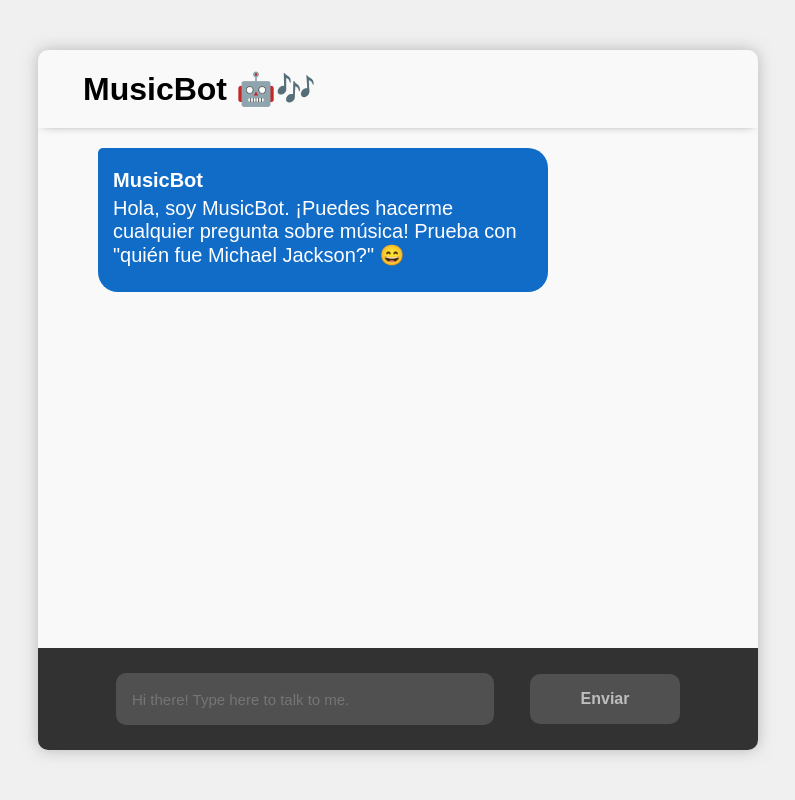
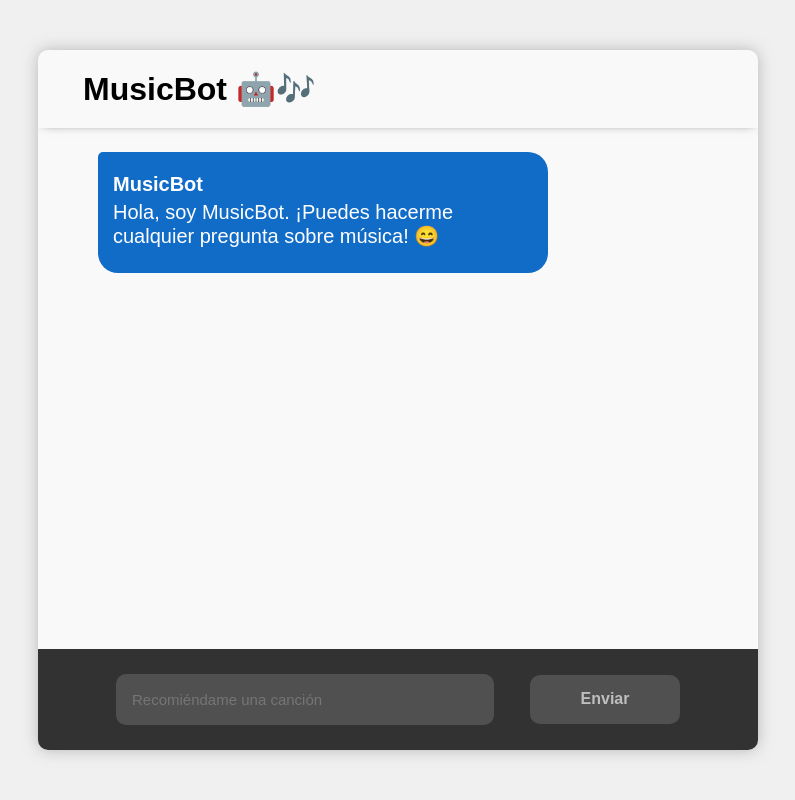
Before and after one commit to DDR4-RAM/musicChatBot, a Django app: page / in a window 1280 px wide. Shown: the whole page, without its empty margins (242-1037 px from the left). Run offline with Django 4.2, Linux system fonts and the light colour scheme; some libraries are stand-ins or nearby versions.

Commit message:
Corrección de bug encontrado

```diff
--- a/bot/static/bot/style.css
+++ b/bot/static/bot/style.css
@@ -48,7 +48,7 @@ div.chatbot-title {
 }
 
 form {
-  height: 100%;
+  height: calc(100% - 92.4px);
   width: 100%;
   display: grid;
   grid-template-rows: 5fr 1fr;
--- a/bot/views.py
+++ b/bot/views.py
@@ -167,7 +167,7 @@ def send_message(request):
         print('[I] GET')
         template = loader.get_template('index.html')
         conversation = {
-            '1': 'Hola, soy MusicBot. ¡Puedes hacerme cualquier pregunta sobre música! Prueba con "quién fue Michael Jackson?" 😄',
+            '1': 'Hola, soy MusicBot. ¡Puedes hacerme cualquier pregunta sobre música! 😄',
         }
         messages = {
             'length': 1,
--- a/templates/index.html
+++ b/templates/index.html
@@ -33,7 +33,7 @@
         </div>
         {% csrf_token %}
         <div id="chatinput">
-            <input type="text" name="user_text" id="chatbox" size="50" placeholder="Hi there! Type here to talk to me.">
+            <input type="text" name="user_text" id="chatbox" size="50" placeholder="Recomiéndame una canción">
             <input id="submit-button" type="submit" value="Enviar">
         </div>
     </form>
```
Also changed, not shown: export.yml (+1 -1 lines), db.sqlite3, 2 other files.
